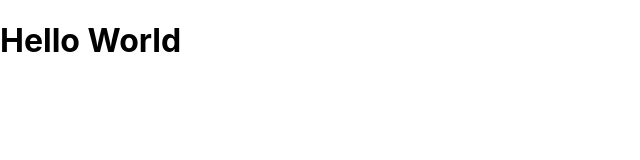
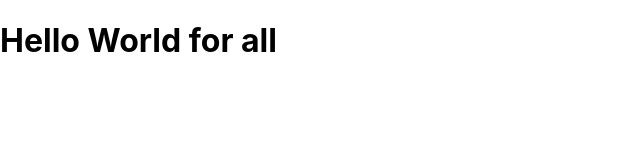
Before and after one commit to yasirnasir501/bootcamp-react-app, a React (Create React App) app: page / in a window 1280 px wide. Shown: the top 160 px of the page, without its empty margins (0-640 px from the left). Built offline with nearby package versions, Linux system fonts and the light colour scheme.

Commit message:
update App.js file

```diff
--- a/src/App.js
+++ b/src/App.js
@@ -1,11 +1,9 @@
 import React from 'react';
-
-import './App.css';
 
 function App() {
   return (
     <div>
-    <h1>Hello World</h1>
+    <h1>Hello World for all</h1>
     </div>
   );
 }
```
